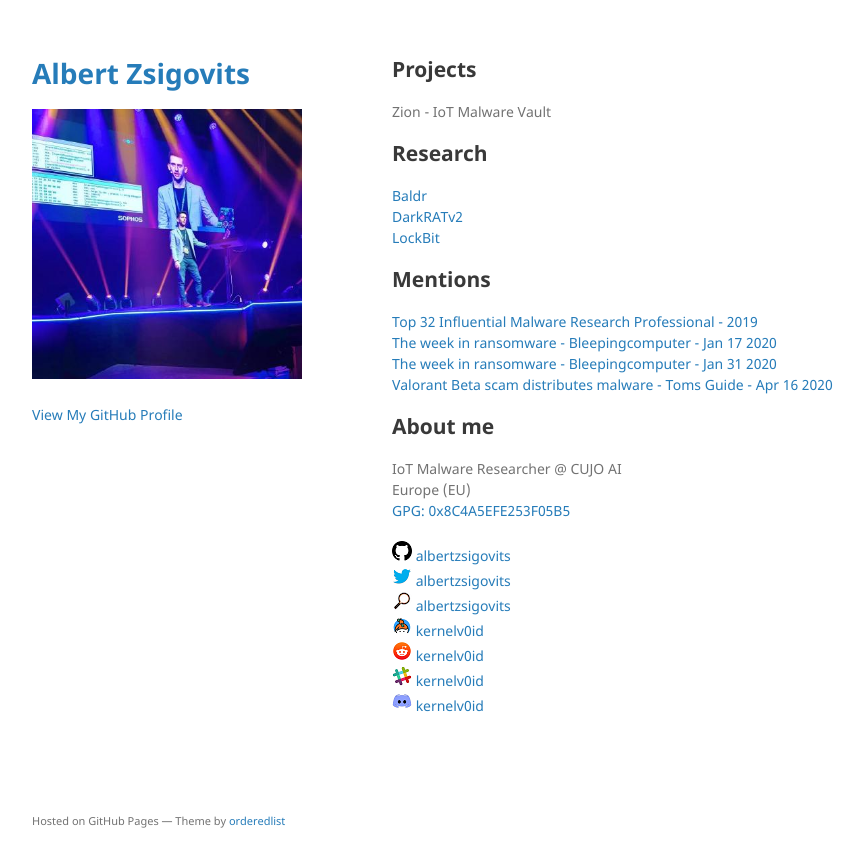
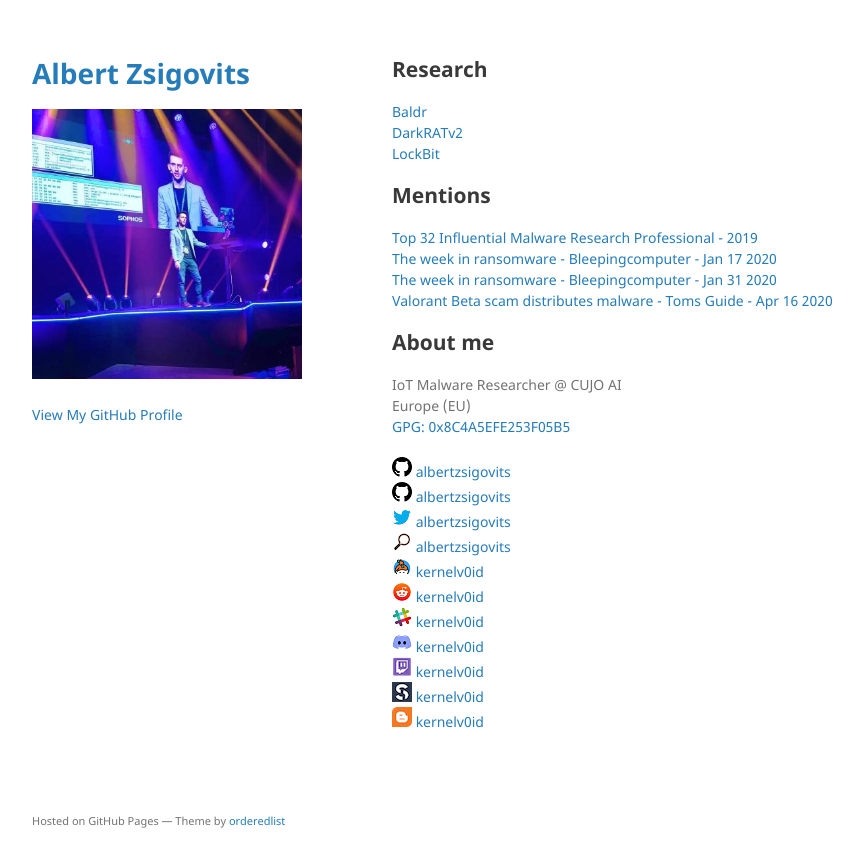
Before and after one commit to albertzsigovits/albertzsigovits.github.io, a Jekyll site: the page built from index.md, in a window 1280 px wide. Shown: the top 867 px of the page, without its empty margins (178-1041 px from the left). Built offline with Jekyll 4.4.1, drawn with Linux system fonts in a browser that asks for light colours; the repository's description, which GitHub fills in, is left out; our own code applies the rules of GitHub Pages for plain Markdown files.

Commit message:
Update index.md

```diff
--- a/index.md
+++ b/index.md
@@ -1,9 +1,6 @@
 ---
 layout: default
 ---
-## Projects
-Zion - IoT Malware Vault
-
 ## Research
 
 [Baldr](https://github.com/albertzsigovits/malware-writeups/tree/master/Baldr)
@@ -27,12 +24,16 @@
 <a href="https://github.com/albertzsigovits">
 <span class="username">albertzsigovits</span>
 </a>
+![GithubGist](https://albertzsigovits.github.io/assets/img/github.png)
+<a href="https://gist.github.com/albertzsigovits">
+<span class="username">albertzsigovits</span>
+</a>
 ![Twitter](https://albertzsigovits.github.io/assets/img/twitter.png)
 <a href="https://twitter.com/albertzsigovits">
 <span class="username">albertzsigovits</span>
 </a>
 ![Peerlyst](https://albertzsigovits.github.io/assets/img/peerlyst.png)
-<a href="https://www.peerlyst.com/users/albert-zsigovits/">
+<a href="https://peerlyst.com/users/albert-zsigovits/">
 <span class="username">albertzsigovits</span>
 </a>
 ![Keybase](https://albertzsigovits.github.io/assets/img/keybase.png)
@@ -51,3 +52,15 @@
 <a href="https://discordapp.com/login">
 <span class="username">kernelv0id</span>
 </a>
+![Twitch](https://albertzsigovits.github.io/assets/img/twitch.png)
+<a href="https://twitch.tv/kernelv0id">
+<span class="username">kernelv0id</span>
+</a>
+![Setuplog](https://albertzsigovits.github.io/assets/img/setuplog.png)
+<a href="https://setuplog.io/setup/6XOrJ61M">
+<span class="username">kernelv0id</span>
+</a>
+![Blogspot](https://albertzsigovits.github.io/assets/img/blogger.png)
+<a href="https://kernelv0id.blogspot.com">
+<span class="username">kernelv0id</span>
+</a>
```
Also changed, not shown: assets/img/blogger.png (added), assets/img/setuplog.png (added), assets/img/twitch.png (added).
